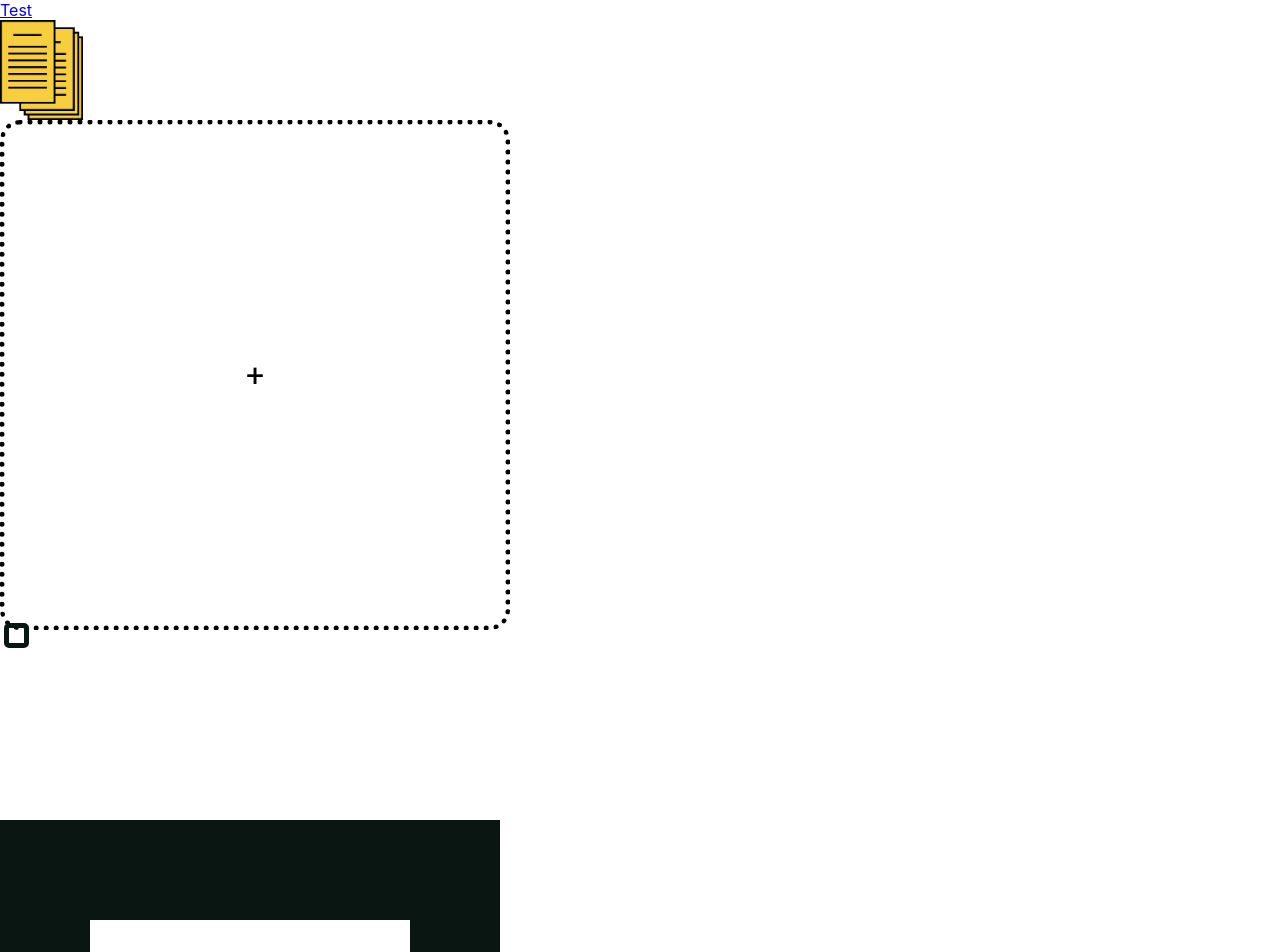
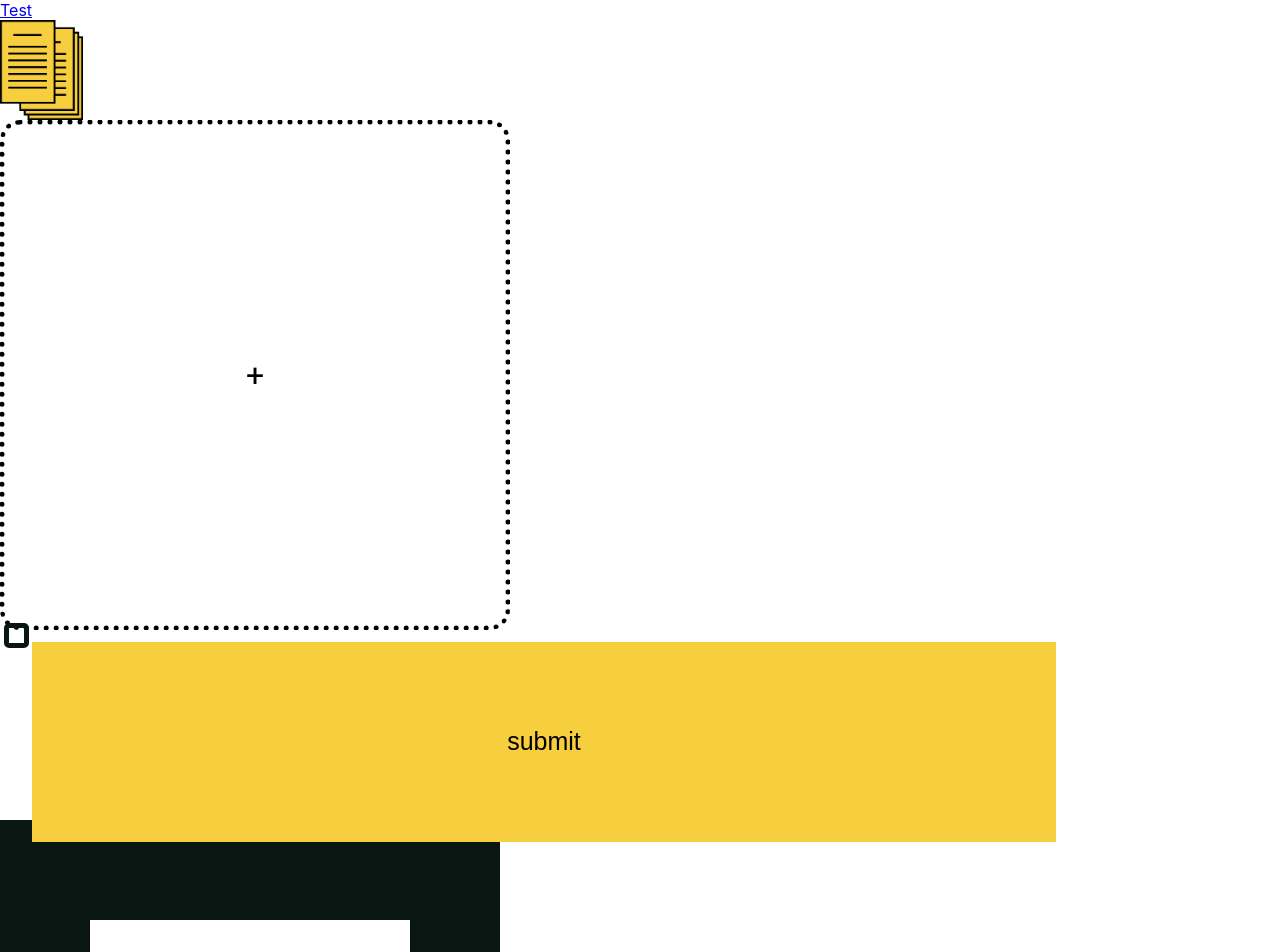
Before and after one commit to devteamepic/frontend, a React (Create React App) app: page /test in a window 1280 px wide. Shown: the top 952 px of the page. Built offline with nearby package versions, Linux system fonts and the light colour scheme.

Commit message:
added disabled buttons

```diff
--- a/src/components/core/atoms/Input/Input.js
+++ b/src/components/core/atoms/Input/Input.js
@@ -13,6 +13,7 @@ const Input = ({
     validate,
     errorDispatch,
     height,
+    disabled,
     ...props
 }) => {
     const inputRef = useRef()
@@ -22,6 +23,11 @@ const Input = ({
     const [inputStyles, setInputStyles] = useState('')
     const [incomingHeight] = useState(height)
     const [shouldValidate, setShouldValidate] = useState({ status: false, message: '' })
+    const [isDisabled, setIsDisabled] = useState(disabled)
+
+    useEffect(() => {
+        setIsDisabled(disabled)
+    }, [disabled])
 
     useEffect(() => {
         if (shouldValidate && shouldValidate.status) {
@@ -67,6 +73,7 @@ const Input = ({
           value = { buttonText }
           placeholder = { textPlaceholder }
           onBlur = { () => setShouldValidate(validate) }
+          disabled = { isDisabled }
         />
     )
 }
--- a/src/components/core/test.js
+++ b/src/components/core/test.js
@@ -9,8 +9,6 @@ import { concernTrigger } from '../../redux/actions/concernAction'
 
 const Test = ({ files, concern, ...props }) => {
   const [file, setFile] = useState(files)
-
-  console.log(concern)
 
   useEffect(() => {
     setFile(files)
@@ -37,6 +35,12 @@ const Test = ({ files, concern, ...props }) => {
             type = 'checkbox'
             callback = { value => concernTrigger() }
           />
+          <Input
+            type = 'submit'
+            text = 'submit'
+            disabled = { concern.isConcerned }
+            callback = { value => console.log('asdf') }
+          />
         </div>
     )
 }
--- a/src/misc/additionalInputStyles.js
+++ b/src/misc/additionalInputStyles.js
@@ -14,7 +14,12 @@ const textInputStyles = ( colorScheme ) => {
 const buttonInputStyles = ( colorScheme ) => {
     return (
         `cursor: pointer;
-         background-color: ${ colorScheme.marigold }
+         background-color: ${ colorScheme.marigold };
+&:disabled{
+background-color: ${ colorScheme.steel };
+color: ${ colorScheme.marigold };
+cursor: not-allowed;
+}
         `
     )
 }
```
